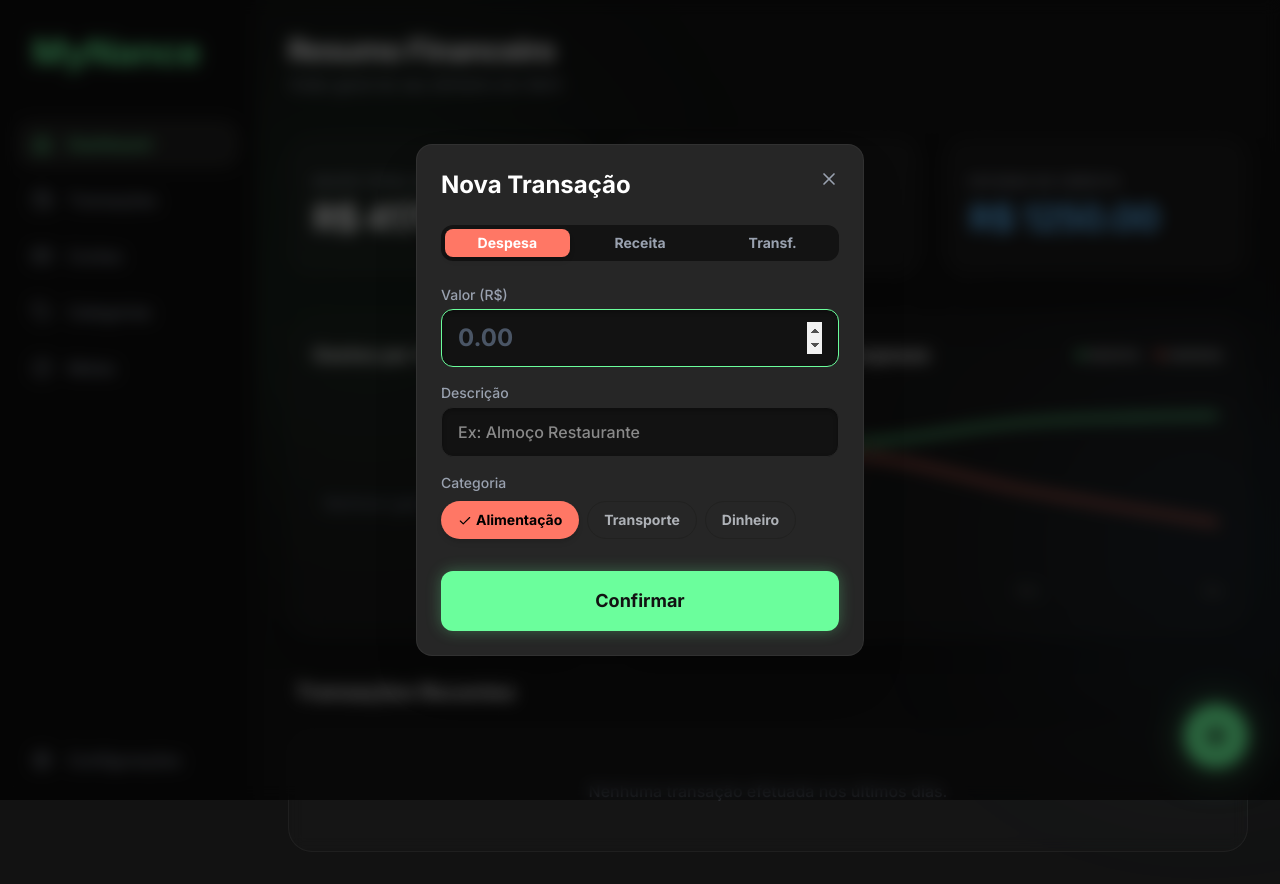
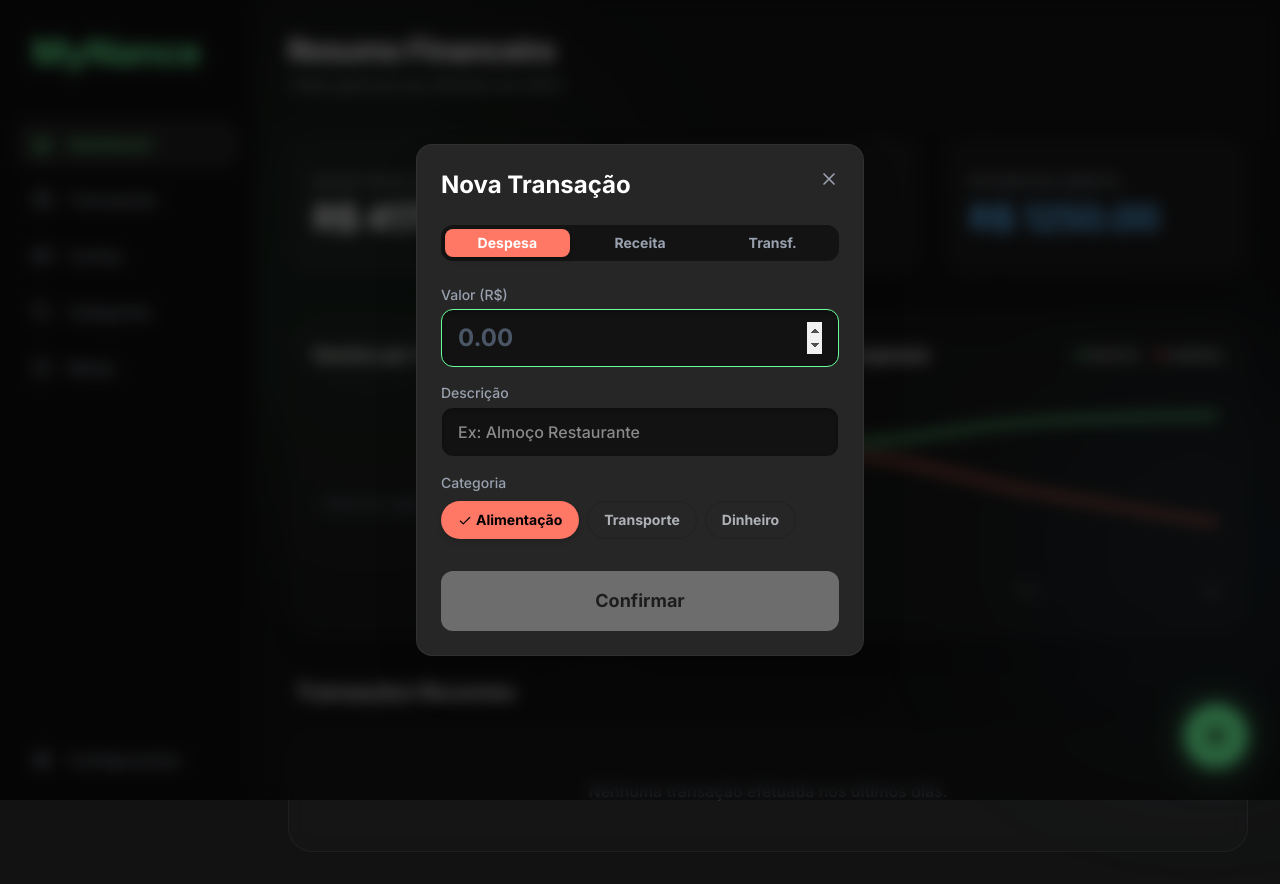
Before and after one commit to Gabriiel-Souza/MyNance, a React (Vite) app: page / in a window 1280 px wide. Both pictures are taken after a click on the button 1216 px from the left and 736 px from the top of the page. Built offline with nearby package versions, Linux system fonts and the light colour scheme.

Commit message:
feat(ux): implement modal validation with neon-locked buttons and shake feedback

```diff
--- a/src/components/Categories.tsx
+++ b/src/components/Categories.tsx
@@ -2,7 +2,7 @@ import { useState } from 'react';
 import { useFinanceStore } from '../store/useFinanceStore';
 import { Plus, Edit2, Trash2, Utensils, Car, ShoppingBag, CreditCard, Wallet, Heart, Gamepad2, Home, Zap, Coffee } from 'lucide-react';
 import { CategoryModal } from './CategoryModal';
-import { Category } from '../types';
+import type { Category } from '../types';
 
 const ICONS_MAP: Record<string, any> = {
   Utensils, Car, ShoppingBag, CreditCard, Wallet, Heart, Gamepad2, Home, Zap, Coffee
--- a/src/components/CategoryModal.tsx
+++ b/src/components/CategoryModal.tsx
@@ -1,7 +1,7 @@
 import { useState, useEffect } from 'react';
 import { X, Check, Utensils, Car, ShoppingBag, CreditCard, Wallet, Heart, Gamepad2, Home, Zap, Coffee } from 'lucide-react';
 import { useFinanceStore } from '../store/useFinanceStore';
-import { Category } from '../types';
+import type { Category } from '../types';
 
 interface ModalProps {
   isOpen: boolean;
@@ -31,6 +31,7 @@ export function CategoryModal({ isOpen, onClose, editCategory }: ModalProps) {
   const [label, setLabel] = useState('');
   const [color, setColor] = useState(PRESET_COLORS[0]);
   const [icon, setIcon] = useState('Wallet');
+  const [isShaking, setIsShaking] = useState(false);
 
   useEffect(() => {
     if (editCategory) {
@@ -46,9 +47,14 @@ export function CategoryModal({ isOpen, onClose, editCategory }: ModalProps) {
 
   if (!isOpen) return null;
 
+  const isFormValid = label.trim().length > 0;
+
   const handleSubmit = (e: React.FormEvent) => {
     e.preventDefault();
-    if (!label) return;
+    if (!isFormValid) {
+      triggerShake();
+      return;
+    }
 
     if (editCategory) {
       updateCategory(editCategory.id, { label, color, icon });
@@ -57,6 +63,11 @@ export function CategoryModal({ isOpen, onClose, editCategory }: ModalProps) {
     }
 
     onClose();
+  };
+
+  const triggerShake = () => {
+    setIsShaking(true);
+    setTimeout(() => setIsShaking(false), 400);
   };
 
   return (
@@ -120,7 +131,8 @@ export function CategoryModal({ isOpen, onClose, editCategory }: ModalProps) {
 
           <button
             type="submit"
-            className="mt-4 w-full bg-primary text-background px-4 py-4 font-black rounded-2xl shadow-[0_0_25px_rgba(107,254,156,0.2)] hover:scale-[1.02] active:scale-[0.98] transition-all text-lg uppercase tracking-tight"
+            onClick={!isFormValid ? triggerShake : undefined}
+            className={`mt-4 w-full bg-primary text-background px-4 py-4 font-black rounded-2xl shadow-[0_0_25px_rgba(107,254,156,0.2)] transition-all text-lg uppercase tracking-tight ${!isFormValid ? 'disabled-glow' : 'hover:scale-[1.02] active:scale-[0.98]'} ${isShaking ? 'animate-shake' : ''}`}
           >
             {editCategory ? 'Salvar Alterações' : 'Criar Categoria'}
           </button>
--- a/src/components/TransactionModal.tsx
+++ b/src/components/TransactionModal.tsx
@@ -16,12 +16,33 @@ export function TransactionModal({ isOpen, onClose }: ModalProps) {
   const [categoryId, setCategoryId] = useState(categories[0]?.id || '');
   const [sourceAccountId, setSourceAccountId] = useState(accounts[0]?.id || '');
   const [destinationAccountId, setDestinationAccountId] = useState(accounts[1]?.id || '');
+  const [isShaking, setIsShaking] = useState(false);
 
   if (!isOpen) return null;
 
+  // Validação do Formulário
+  const isFormValid = () => {
+    if (!amount || Number(amount) <= 0) return false;
+    if (!desc.trim()) return false;
+
+    if (type === 'TRANSFER') {
+      return sourceAccountId !== destinationAccountId && sourceAccountId !== '' && destinationAccountId !== '';
+    } else {
+      return categoryId !== '';
+    }
+  };
+
+  const triggerShake = () => {
+    setIsShaking(true);
+    setTimeout(() => setIsShaking(false), 400);
+  };
+
   const handleSubmit = (e: React.FormEvent) => {
     e.preventDefault();
-    if (!amount || !desc) return;
+    if (!isFormValid()) {
+      triggerShake();
+      return;
+    }
 
     addTransaction({
       description: desc,
@@ -39,6 +60,8 @@ export function TransactionModal({ isOpen, onClose }: ModalProps) {
     setDesc('');
     onClose();
   };
+
+  const valid = isFormValid();
 
   return (
     <div className="fixed inset-0 z-50 flex items-center justify-center p-4">
@@ -141,7 +164,7 @@ export function TransactionModal({ isOpen, onClose }: ModalProps) {
                 <select
                   value={sourceAccountId}
                   onChange={e => setSourceAccountId(e.target.value)}
-                  className="w-full bg-background border border-surface-container-highest rounded-xl px-4 py-3 font-medium focus:outline-none focus:border-primary transition-colors cursor-pointer"
+                  className={`w-full bg-background border rounded-xl px-4 py-3 font-medium focus:outline-none focus:border-primary transition-colors cursor-pointer ${sourceAccountId === destinationAccountId ? 'border-tertiary/50 text-tertiary' : 'border-surface-container-highest'}`}
                 >
                   {accounts.map(acc => <option key={acc.id} value={acc.id}>{acc.name}</option>)}
                 </select>
@@ -151,7 +174,7 @@ export function TransactionModal({ isOpen, onClose }: ModalProps) {
                 <select
                   value={destinationAccountId}
                   onChange={e => setDestinationAccountId(e.target.value)}
-                  className="w-full bg-background border border-surface-container-highest rounded-xl px-4 py-3 font-medium focus:outline-none focus:border-primary transition-colors cursor-pointer"
+                  className={`w-full bg-background border rounded-xl px-4 py-3 font-medium focus:outline-none focus:border-primary transition-colors cursor-pointer ${sourceAccountId === destinationAccountId ? 'border-tertiary/50 text-tertiary' : 'border-surface-container-highest'}`}
                 >
                   {accounts.map(acc => <option key={acc.id} value={acc.id}>{acc.name}</option>)}
                 </select>
@@ -159,9 +182,14 @@ export function TransactionModal({ isOpen, onClose }: ModalProps) {
             </div>
           )}
 
+          {type === 'TRANSFER' && sourceAccountId === destinationAccountId && (
+            <p className="text-tertiary text-[10px] font-bold uppercase tracking-widest text-center">As contas devem ser diferentes</p>
+          )}
+
           <button
             type="submit"
-            className="mt-4 w-full bg-primary text-background px-4 py-4 font-bold rounded-xl shadow-[0_0_15px_rgba(107,254,156,0.3)] hover:scale-[1.02] transition-transform text-lg"
+            onClick={!valid ? triggerShake : undefined}
+            className={`mt-4 w-full bg-primary text-background px-4 py-4 font-bold rounded-xl transition-all text-lg ${!valid ? 'disabled-glow shadow-none' : 'shadow-[0_0_15px_rgba(107,254,156,0.3)] hover:scale-[1.02]'} ${isShaking ? 'animate-shake' : ''}`}
           >
             Confirmar
           </button>
--- a/src/index.css
+++ b/src/index.css
@@ -29,4 +29,23 @@
   a {
     cursor: pointer;
   }
+
+  .animate-shake {
+    animation: shake 0.4s cubic-bezier(.36,.07,.19,.97) both;
+  }
+
+  @keyframes shake {
+    10%, 90% { transform: translate3d(-1px, 0, 0); }
+    20%, 80% { transform: translate3d(2px, 0, 0); }
+    30%, 50%, 70% { transform: translate3d(-4px, 0, 0); }
+    40%, 60% { transform: translate3d(4px, 0, 0); }
+  }
+
+  .disabled-glow {
+    opacity: 0.4;
+    filter: grayscale(1);
+    cursor: not-allowed !important;
+    box-shadow: none !important;
+    transform: none !important;
+  }
 }
```
